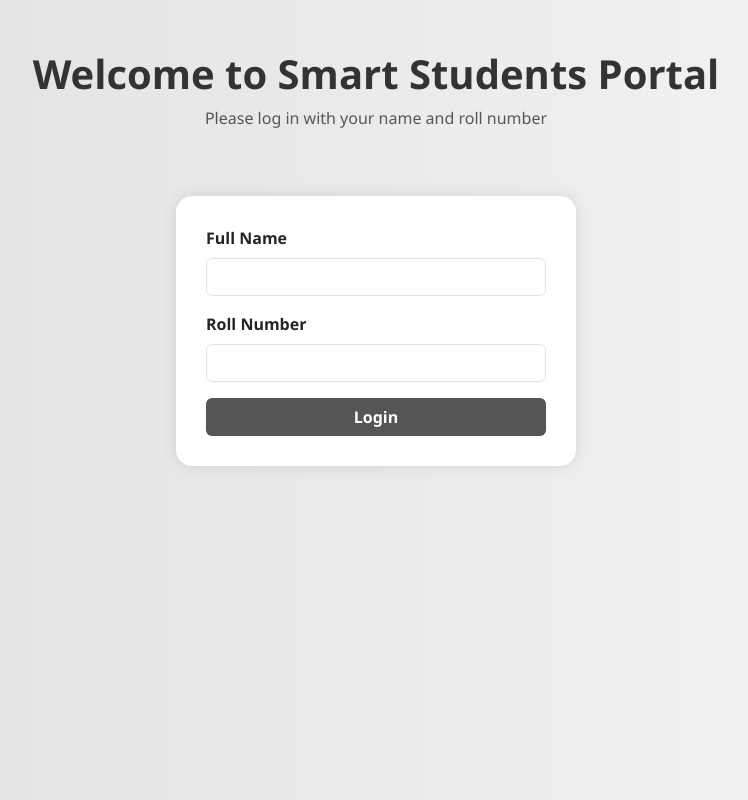
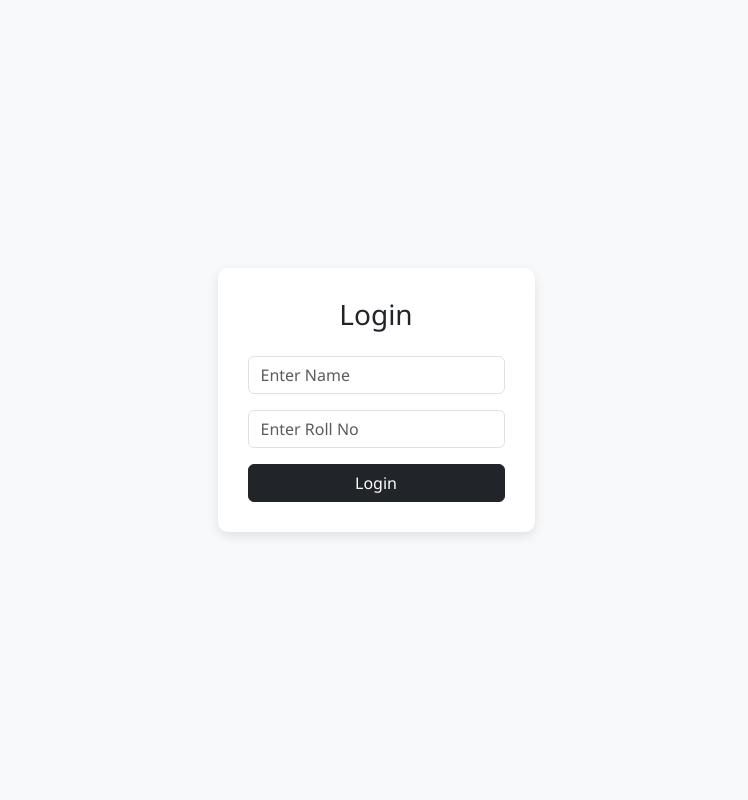
Before and after one commit to raghavb200705/smart_students, a Django app: page / in a window 1280 px wide. Shown: the whole page, without its empty margins (264-1012 px from the left). Run offline with Django 5.2, Linux system fonts and the light colour scheme.

```diff
--- a/main_app/templates/main_app/splash.html
+++ b/main_app/templates/main_app/splash.html
@@ -3,65 +3,85 @@
 <head>
   <meta charset="UTF-8" />
   <meta name="viewport" content="width=device-width, initial-scale=1.0" />
-  <title>Smart Students - Login</title>
+  <title>Smart Students</title>
   <link href="https://cdn.jsdelivr.net/npm/bootstrap@5.3.3/dist/css/bootstrap.min.css" rel="stylesheet" />
+  <link href="https://cdnjs.cloudflare.com/ajax/libs/font-awesome/6.0.0/css/all.min.css" rel="stylesheet" />
   <style>
-    body {
-      background: linear-gradient(to right, #e0e0e0, #f5f5f5);
+    html, body {
+      height: 100%;
+      margin: 0;
       font-family: 'Segoe UI', sans-serif;
-      min-height: 100vh;
+      background-color: #f8f9fa;
     }
-    .splash-header {
-      text-align: center;
-      padding: 50px 20px 20px;
+
+    /* Splash Screen */
+    #splash {
+      position: fixed;
+      width: 100%;
+      height: 100%;
+      background-color: #343a40;
+      color: white;
+      display: flex;
+      align-items: center;
+      justify-content: center;
+      flex-direction: column;
+      z-index: 9999;
     }
-    .splash-header h1 {
-      font-size: 2.5rem;
+
+    #splash h1 {
+      font-size: 3rem;
       font-weight: bold;
-      color: #333;
     }
+
+    /* Login Container */
+    #login-container {
+      display: none;
+      height: 100vh;
+    }
+
     .login-box {
-      background-color: #fff;
-      border-radius: 16px;
-      box-shadow: 0 0 15px rgba(0, 0, 0, 0.1);
-      max-width: 400px;
-      margin: 30px auto;
+      background: white;
       padding: 30px;
-    }
-    .form-label {
-      font-weight: 600;
-    }
-    .btn-login {
-      background-color: #555;
-      color: white;
-      font-weight: 600;
-    }
-    .btn-login:hover {
-      background-color: #333;
+      border-radius: 10px;
+      box-shadow: 0 4px 12px rgba(0, 0, 0, 0.1);
     }
   </style>
 </head>
 <body>
 
-  <div class="splash-header">
-    <h1>Welcome to Smart Students Portal</h1>
-    <p class="text-muted">Please log in with your name and roll number</p>
+  <!-- Splash Screen -->
+  <div id="splash">
+    <h1><i class="fas fa-graduation-cap"></i> SMART STUDENTS</h1>
+    <p class="mt-2">Loading...</p>
   </div>
 
-  <div class="login-box">
-    <form method="POST" action="{% url 'login' %}">
+  <!-- Login Page -->
+  <div id="login-container" class="d-flex align-items-center justify-content-center">
+    <div class="login-box text-center">
+      <h3 class="mb-4">Login</h3>
+      <form method="POST">
         {% csrf_token %}
         <div class="mb-3">
-        <label for="name" class="form-label">Full Name</label>
-        <input type="text" class="form-control" name="name" id="name" required />
+          <input type="text" name="name" class="form-control" placeholder="Enter Name" required />
         </div>
         <div class="mb-3">
-        <label for="rollno" class="form-label">Roll Number</label>
-        <input type="text" class="form-control" name="rollno" id="rollno" required />
+          <input type="text" name="roll" class="form-control" placeholder="Enter Roll No" required />
         </div>
-      <button type="submit" class="btn btn-login w-100">Login</button>
+        <button type="submit" class="btn btn-dark w-100">Login</button>
       </form>
     </div>
+  </div>
+
+  <!-- JavaScript -->
+  <script>
+    // Hide splash and show login after 3 seconds
+    window.addEventListener("load", function () {
+      setTimeout(function () {
+        document.getElementById("splash").style.display = "none";
+        document.getElementById("login-container").style.display = "flex";
+      }, 3000);
+    });
+  </script>
 
 </body>
 </html>
```
Also changed, not shown: main_app/template/main_app/splash.html (+56 -36 lines). Lines whose indentation alone changed are shown as unchanged.
